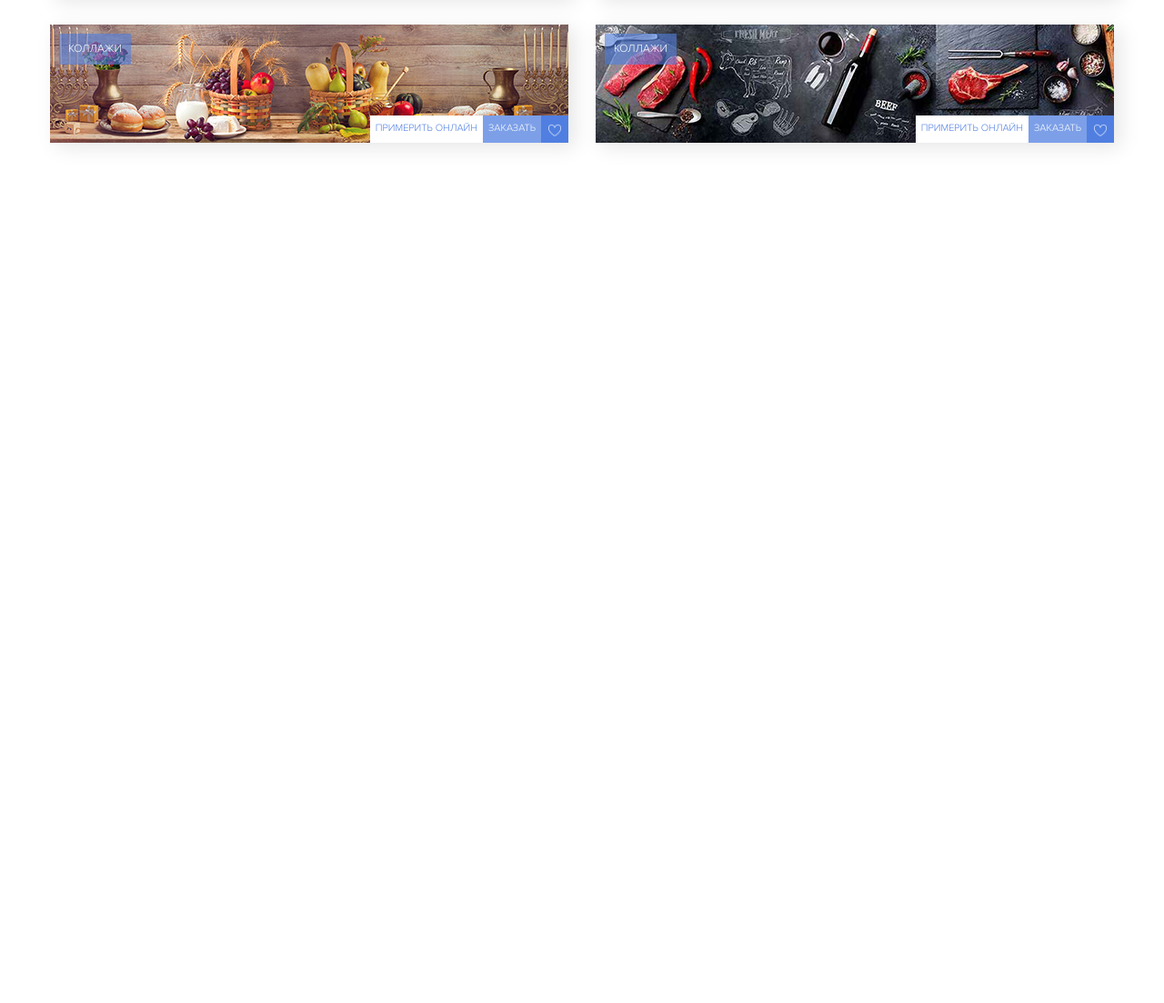
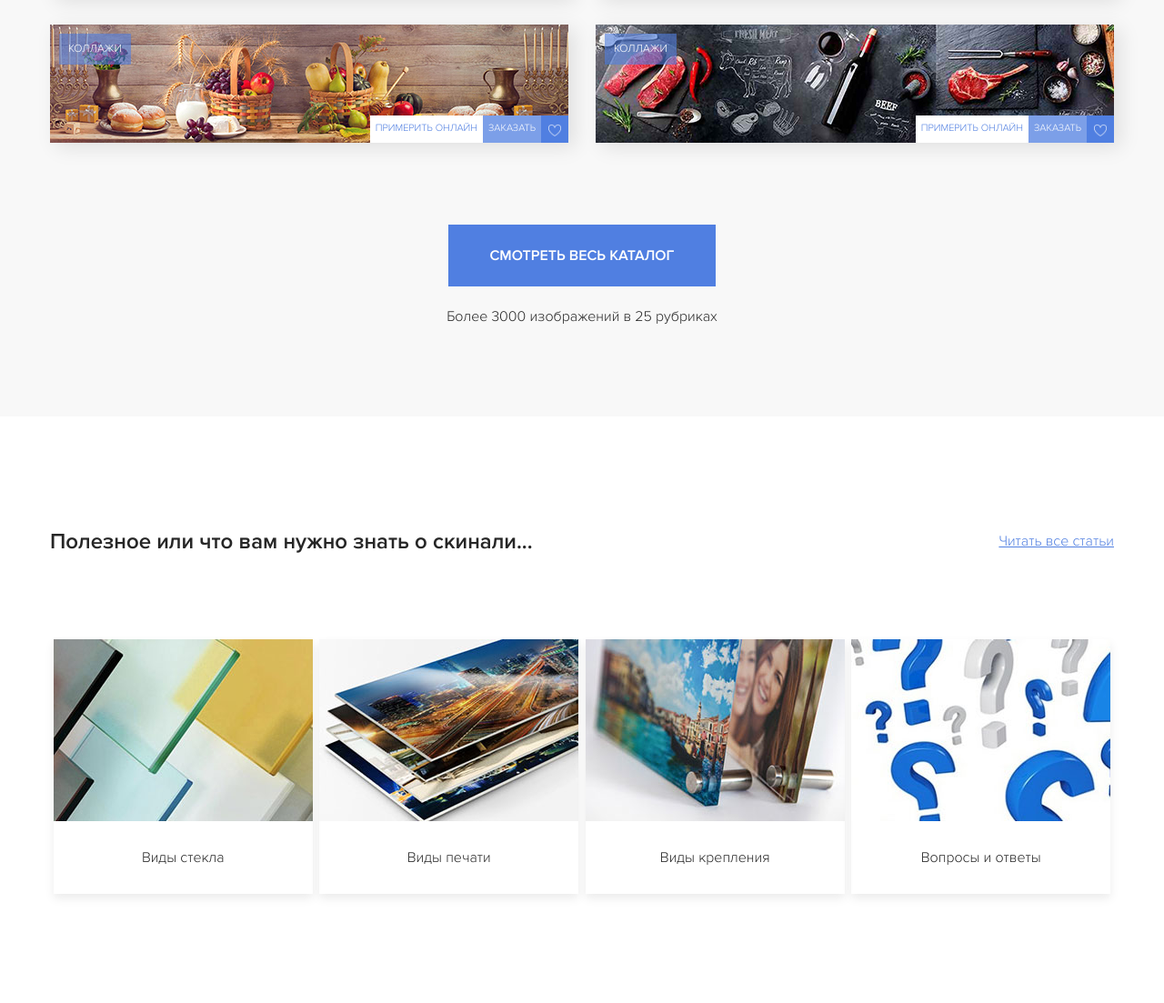
Before and after one commit to TianaFomicheva/skinali, a plain HTML site: page index.html in a window 1280 px wide. Shown: the part 2886-3989 px from the top of the page at 91% size. Before the commit the page ends 3173 px from the top, so only its background shows below. Drawn offline with Linux system fonts and the light colour scheme; a script that the page names is missing.

Commit message:
блок блог

```diff
--- a/index.html
+++ b/index.html
@@ -229,10 +229,44 @@
                     <!-- /.catalog-card -->
                 </div>
                 <!-- /.catalog-block -->
+                <div class="catalog__link">
+                    <a href="#" class="button catalog__link-more button-lg">Смотреть весь каталог</a> <!-- /.button button-lg -->
+                    <span class="catalog__description">Более 3000 изображений в 25 рубриках</span> <!-- /.catalog__description -->
+                </div>
             </div>
             <!-- /.container -->
         </section>
         <!-- /.section catalog -->
+        <section class="section blog">
+            <div class="container">
+                <div class="blog__heading">
+                    <h3 class="blog__title">Полезное или что вам нужно знать о скинали...</h3>
+                    <a href="#" class="blog__link-more">Читать все статьи</a> <!-- /.blog__link-more -->
+                    <!-- /.blog__title -->
+                </div>
+                <div class="blog-list">
+                    <div class="blog-card">
+                        <div class="blog-card__image"><img src="img/blog/post-1.jpg" /></div>
+                        <div class="blog-card__text">Виды стекла</div>
+                    </div>
+                    <div class="blog-card">
+                        <div class="blog-card__image"><img src="img/blog/post-2.jpg" /></div>
+                        <div class="blog-card__text">Виды печати</div>
+                    </div>
+                    <div class="blog-card">
+                        <div class="blog-card__image"><img src="img/blog/post-3.jpg" /></div>
+                        <div class="blog-card__text">Виды крепления</div>
+                    </div>
+                    <div class="blog-card">
+                        <div class="blog-card__image"><img src="img/blog/post-4.jpg" /></div>
+                        <div class="blog-card__text">Вопросы и ответы</div>
+                    </div>
+                </div>
+
+            </div>
+            <!-- /.container -->
+        </section>
+        <!-- /.section blog-list -->
     </main>
     <!-- /.header -->
     <script type="text/javascript" src="https://spikmi.com/Widget?Id=4891"></script>
--- a/sass/_interface.sass
+++ b/sass/_interface.sass
@@ -27,6 +27,7 @@ img
     border: none
     background-color: $primary
     color: #fff
+    text-decoration: none
     +bold
     &-fitting
         color: $primary
--- /dev/null
+++ b/sass/blocks/_blog.sass
@@ -0,0 +1,27 @@
+.blog
+    &__heading
+        display: flex
+        align-items: center
+        justify-content: space-between
+        margin-bottom: 70px
+    &__title
+        font-size: 24px
+        +bold
+    &__link-more
+        color: $primary
+        font-size: 16px
+    &-list
+        display: flex
+        flex-wrap: wrap
+        justify-content: space-around
+    &-card
+        box-shadow: 0 5px 10px rgba(0,0,0,0.08)
+        margin-bottom: 20px
+        &__image
+            height: 200px
+            overflow: hidden
+        &__text
+            min-height: 80px
+            justify-content: center
+            display: flex
+            align-items: center
--- a/sass/blocks/_catalog.sass
+++ b/sass/blocks/_catalog.sass
@@ -1,4 +1,5 @@
 .catalog
+    background: #f8f8f8
     &-block
         display: flex
         justify-content: space-between
@@ -30,6 +31,14 @@
             background: rgba($primary, 0.6)
         &__image
             display: block
+    &__link
+        text-align: center
+        margin-top: 60px
+    &__link-more
+        display: inline-block
+        margin-bottom: 24px
+    &__description
+        display: block
 @media ( max-width: 1199px)
     .catalog
         &-block
--- a/sass/style.sass
+++ b/sass/style.sass
@@ -7,3 +7,4 @@
 @import 'blocks/offer'
 @import 'blocks/features'
 @import 'blocks/catalog'
+@import 'blocks/blog'
```
Also changed, not shown: img/blog/post-1.jpg (added), img/blog/post-2.jpg (added), img/blog/post-3.jpg (added), img/blog/post-4.jpg (added), sass/style.css, 1 other file.
